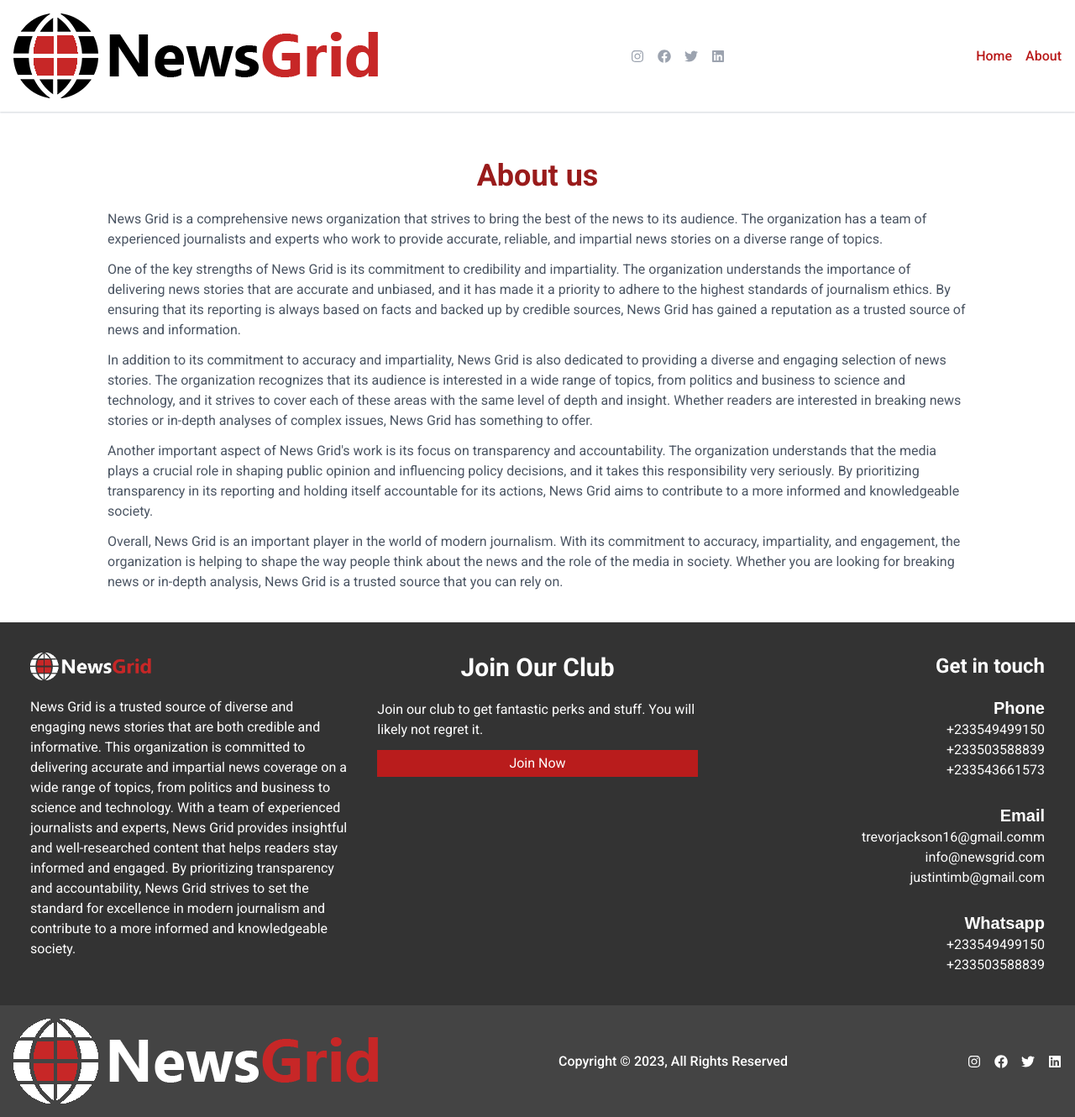
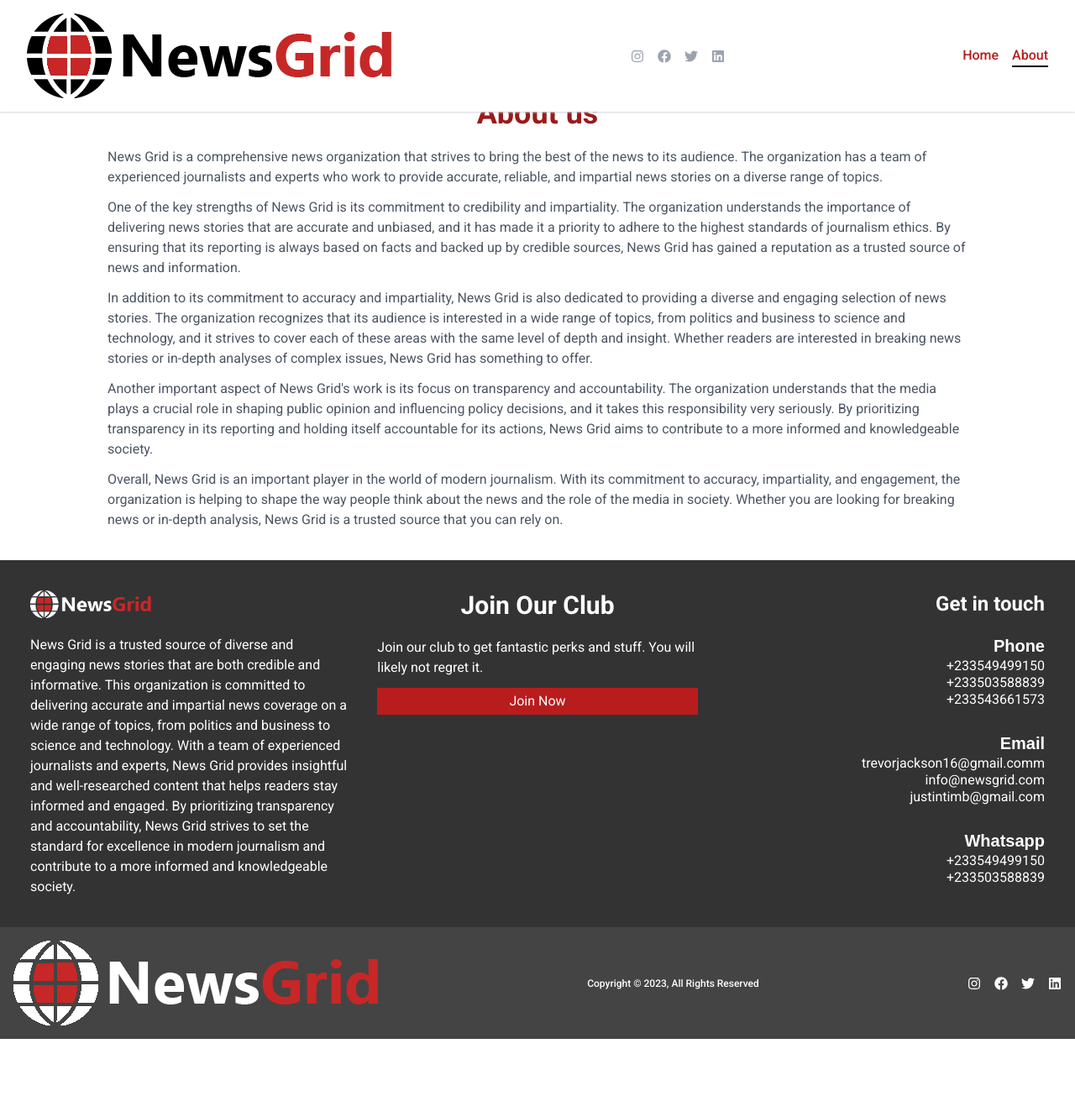
Before and after one commit to geraldAp/GridBlog, a Next.js app: page /about in a window 1280 px wide. Shown: the whole page at 84% size. After the commit the page ends 1237 px from the top, so only its background shows below. Built offline with nearby package versions, Linux system fonts and the light colour scheme; a web font is replaced by a local one.

Commit message:
third commit

```diff
--- a/src/components/BlogCard.jsx
+++ b/src/components/BlogCard.jsx
@@ -68,7 +68,7 @@ const BlogCard = ({ posts }) => {
           </h5>
         </div>
 
-        <div className="relative w-[100%] h-[300px] mb-3 md:h-[400px] border rounded-xl ">
+        <div className="relative hidden md:block w-[100%] h-[300px] mb-3 md:h-[400px] border rounded-xl ">
           <img
             className="w-full h-full border rounded-xl "
             src={posts[0].coverPhoto.url}
@@ -80,7 +80,7 @@ const BlogCard = ({ posts }) => {
               {posts[0].title}
             </h1>
             <div className="mb-3 text-sm font-chivo font-normal md:text-xl">
-              <p>{posts[0].summary}</p>
+              <p className=" hidden md:block">{posts[0].summary}</p>
             </div>
             <Link href={`/posts/${posts[0].slug}`}>
               <button className="border rounded-[4px] py-1 px-3 font-medium hover:bg-transparent hover:text-white hover:border-2 bg-white text-slate-800 ">
--- a/src/components/CaContact.jsx
+++ b/src/components/CaContact.jsx
@@ -6,7 +6,7 @@ const CaContact = () => {
     <div className="grid bg-[#333] p-5 md:grid-cols-3 justify-center text-white  mt-9">
       <div className="p-4 border-b-2 border-gray-600 md:border-b-0 ">
         <img src="/logo_light.png" alt="" className=" text-center md:text-left  mb-5 w-36 " />
-        <p >
+        <p className="text-sm  md:text-base" >
           News Grid is a trusted source of diverse and engaging news stories
           that are both credible and informative. This organization is committed
           to delivering accurate and impartial news coverage on a wide range of
@@ -20,35 +20,35 @@ const CaContact = () => {
         </p>
       </div>
       <div className="p-4 border-b-2 border-gray-600 md:border-b-0 ">
-        <h3 className="text-center  font-bold text-3xl text-white  mb-5"> Join Our Club</h3>
-       <p className="mb-3">
+        <h3 className="text-center  font-bold text-xl md:text-2xl lg:text-3xl text-white  mb-5"> Join Our Club</h3>
+       <p className="mb-3 text-sm  md:text-base">
        Join our club to get fantastic perks and stuff. You will likely not regret it.
        </p>
-<button className="w-full py-1 bg-red-700 hover:opacity-80">Join Now </button>
+<button className="w-full py-1 text-sm md:text-base bg-red-700 hover:opacity-80">Join Now </button>
       </div>
       <div className=" text-center md:text-right p-4">
-        <h3 className=" text-center md:text-right  font-bold text-2xl text-white mb-5">Get in touch</h3>
+        <h3 className=" text-center md:text-right  font-bold text-lg md:text-xl lg:text-2xl text-white mb-5">Get in touch</h3>
 
         <div className="grid gap-7 ">
           <div>
-            <h4 className=" font-semibold font-chivo text-xl">Phone</h4>
-            <p>
+            <h4 className=" font-semibold font-chivo text-[16px] md:text-lg lg:text-xl">Phone</h4>
+            <p className=" text-sm md:text-[16px]">
               +233549499150 <br />
               +233503588839 <br />
               +233543661573
             </p>
           </div>
           <div>
-            <h4 className=" font-semibold font-chivo text-xl">Email</h4>
-            <p>
+            <h4 className=" font-semibold font-chivo text-[16px] md:text-lg lg:text-xl">Email</h4>
+            <p className=" text-sm md:text-[16px]">
               trevorjackson16@gmail.comm <br />
               info@newsgrid.com <br />
               justintimb@gmail.com
             </p>
           </div>
           <div>
-            <h4 className=" font-semibold font-chivo text-xl">Whatsapp</h4>
-            <p>
+            <h4 className=" font-semibold font-chivo text-[16px] md:text-lg lg:text-xl">Whatsapp</h4>
+            <p className=" text-sm md:text-[16px]">
               +233549499150 <br />
               +233503588839 <br />
             </p>
--- a/src/components/Layout.jsx
+++ b/src/components/Layout.jsx
@@ -7,7 +7,7 @@ const Layout = ({ children }) => {
   return (
     <div>
       <Navbar />
-      <div className="m-auto w-[80%] md:w-[80%]">
+      <div className="m-auto mt-[115px] w-[80%] md:w-[80%]">
       {children}
       </div>
       <CaContact/>
--- a/src/components/Navbar.jsx
+++ b/src/components/Navbar.jsx
@@ -1,17 +1,51 @@
-import React from "react";
+import React, { useState } from "react";
 import Link from "next/link";
 import Image from "next/image";
+import { useRouter } from "next/router";
+
 import { FaTwitter, FaInstagram, FaLinkedin, FaFacebook } from "react-icons/fa";
+
 const Navbar = () => {
+  const [navbar, setNavbar] = useState(false);
+  const router = useRouter();
   return (
     <div>
-      <nav className="  flex justify-between items-center p-4 shadow-gray-300 shadow-sm mb-14">
+      <nav className="  fixed top-0 left-0 z-[100] w-[100%] bg-[#fff] p-4 shadow-gray-300 shadow-sm mb-14">
+        <div className="  justify-between px-4 mx-auto lg:max-w-full md:items-center md:flex  ">
           <div>
+            <div className="flex items-center justify-between  md:block">
               <Link href="/">
-            <Image src="/logo.png" alt="" width={100} height={50} />
+                <Image
+                  src="/logo.png"
+                  alt=""
+                  className=" "
+                  width={100}
+                  height={50}
+                />
               </Link>
+              {/* hamburger menu */}
+              <div className="md:hidden">
+                <button
+                  className="p-1 text-gray-700 rounded-md outline-none focus:border-gray-400 focus:border"
+                  onClick={() => setNavbar(!navbar)}
+                >
+                  {navbar ? (
+                    <Image src="/close.png" width={20} height={20} alt="logo" />
+                  ) : (
+                    <Image
+                      src="/menu.png"
+                      width={30}
+                      height={30}
+                      alt="logo"
+                      className="focus:border-none active:border-none"
+                    />
+                  )}
+                </button>
               </div>
-        <div className="flex gap-4">
+            </div>
+          </div>
+          {/* socials */}
+          <div className=" hidden  md:flex gap-4">
             <Link className="text-gray-400 " href="#">
               <FaInstagram />
             </Link>
@@ -25,9 +59,34 @@ const Navbar = () => {
               <FaLinkedin />
             </Link>
           </div>
-        <div className="flex gap-4">
-          <Link className=" font-medium text-red-700 hover:text-gray-600 hover:border-b-2 hover:border-red-700" href="/">Home</Link>
-          <Link className=" font-medium text-red-700 hover:text-gray-600 hover:border-b-2 hover:border-red-700" href="/about">About</Link>
+          {/* nav link */}
+          <div
+            className={`flex flex-col items-center pb-3  md:block md:pb-0 md:mt-0 ${
+              navbar ? "p-6 md:p-0 block" : "hidden"
+            }`}
+          >
+            <div className="flex flex-col md:flex-row gap-4">
+              <Link
+                className={` text-sm md:text-base font-medium text-red-700
+         hover:text-gray-600 hover:border-b-2 hover:border-red-700
+         ${router.pathname === "/" ? "border-b-2 border-black " : null}
+         `}
+                href="/"
+                onClick={() => setNavbar(!navbar)}
+              >
+                Home
+              </Link>
+              <Link
+                className={`text-sm md:text-base font-medium text-red-700 hover:text-gray-600 hover:border-b-2 hover:border-red-7001
+        ${router.pathname === "/about" ? "border-b-2 border-black " : null}
+        `}
+                href="/about"
+                onClick={() => setNavbar(!navbar)}
+              >
+                About
+              </Link>
+            </div>
+          </div>
         </div>
       </nav>
     </div>
--- a/src/components/componetChildren/BlogCardPosts.jsx
+++ b/src/components/componetChildren/BlogCardPosts.jsx
@@ -39,15 +39,15 @@ const BlogCardPosts = ({ posts }) => {
   return (
     <div>
       <h3>Trending News</h3>
-      <div className="grid justify-center gap-5 md:grid-cols-3 ">
+      <div className="grid justify-center gap-5 md:grid-cols-2 lg:grid-cols-3 ">
         {posts.map((post) => (
           <div
             key={post.id}
-            className="w-100% p-2 h-[400px] md:h-[400px]  shadow shadow-lg hover:shadow-2xl rounded-lg "
+            className="w-100% p-2 h-[400px] lg:h-[400px]  shadow-lg hover:shadow-2xl rounded-lg "
           >
             <Link href={`/posts/${post.slug}`}>
               <img
-                className="w-[80%] md:w-[100%] md:m-0 m-auto border-0 rounded-md h-[60%] md:h-[50%]"
+                className="w-[100%] md:w-[100%] md:m-0 m-auto border-0 rounded-md h-[35%] md:h-[50%] lg:h-[50%]"
                 src={post.coverPhoto.url}
                 alt=""
               />
--- a/src/components/footer.jsx
+++ b/src/components/footer.jsx
@@ -6,11 +6,11 @@ import { FaTwitter, FaInstagram, FaLinkedin, FaFacebook } from "react-icons/fa";
 const Footer = () => {
   return (
     <div className="bg-[#444] flex justify-between items-center p-4">
-      <div>
+      <div className=" hidden md:block">
         <Image src="/logo_light.png" alt="" width={90} height={40} />
       </div>
 
-      <p className="text-white font-medium">
+      <p className="text-white text-xs md:font-medium">
         Copyright © 2023, All Rights Reserved
       </p>
       <div className="flex text-white gap-4">
--- a/src/pages/posts/[slug].js
+++ b/src/pages/posts/[slug].js
@@ -61,15 +61,15 @@ const BlogPost = ({ post }) => {
     <main className="w-[90%]  m-auto">
       <div className="w-full ">
         <img
-          className=" mb-1 h-[450px] border rounded-xl"
+          className=" mb-1 h-60 md:h-[350px] lg:h-[450] border rounded-xl"
           src={post.coverPhoto.url}
           alt=""
         />
         <h3 className="  mb-1 text-gray-600">
           {post.author.name} - {post.datePublished}
         </h3>
-        <h2 className=" mb-1 font-bold text-2xl">{post.title}</h2>
-        <div className="mb-3  text-gray-600  font-normal " dangerouslySetInnerHTML={{__html: post.content.html}}>
+        <h2 className=" mb-1 font-bold text-xl md:text-2xl">{post.title}</h2>
+        <div className="mb-3  text-gray-600 text-sm md:text-base text-left md:text-justify  font-normal " dangerouslySetInnerHTML={{__html: post.content.html}}>
 
       </div>
       </div>
```
Also changed, not shown: src/pages/index.js (+13 -59 lines), public/close.png (added), public/menu.png (added). Lines whose indentation alone changed are shown as unchanged.
